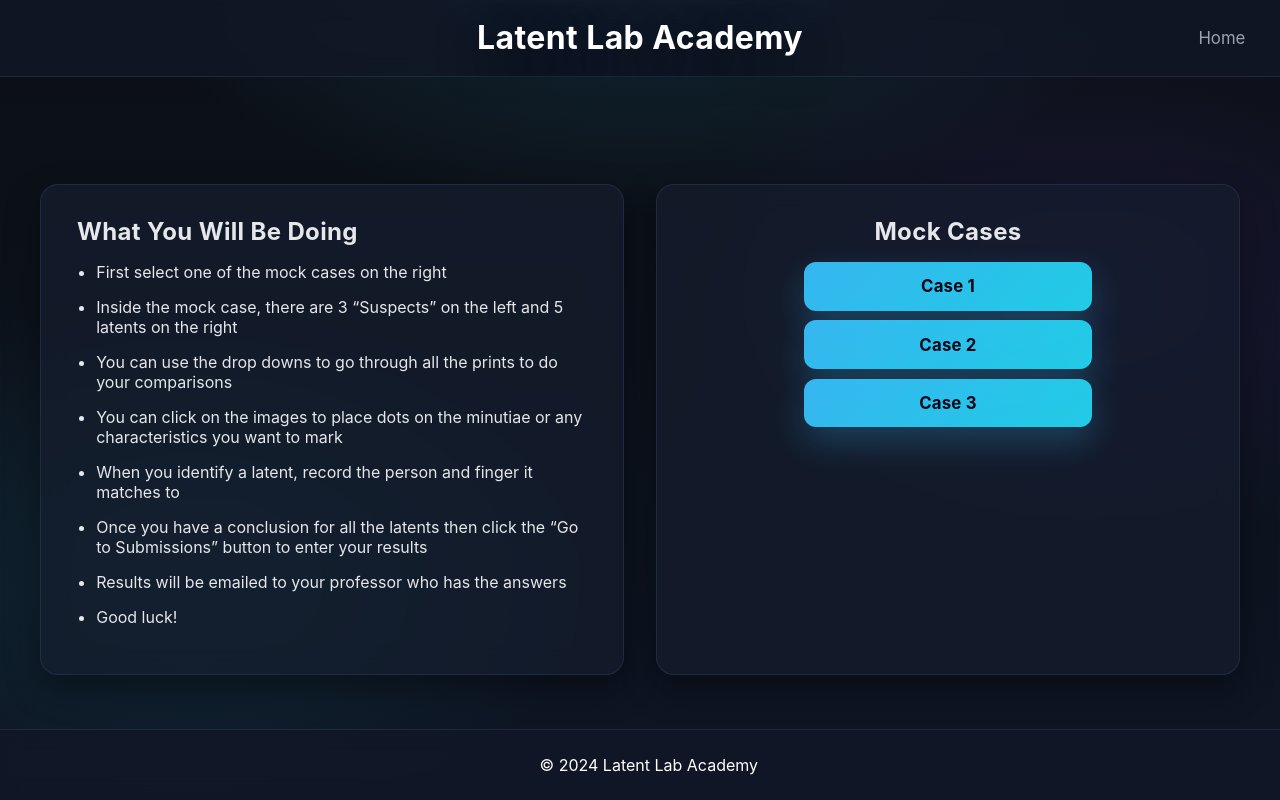
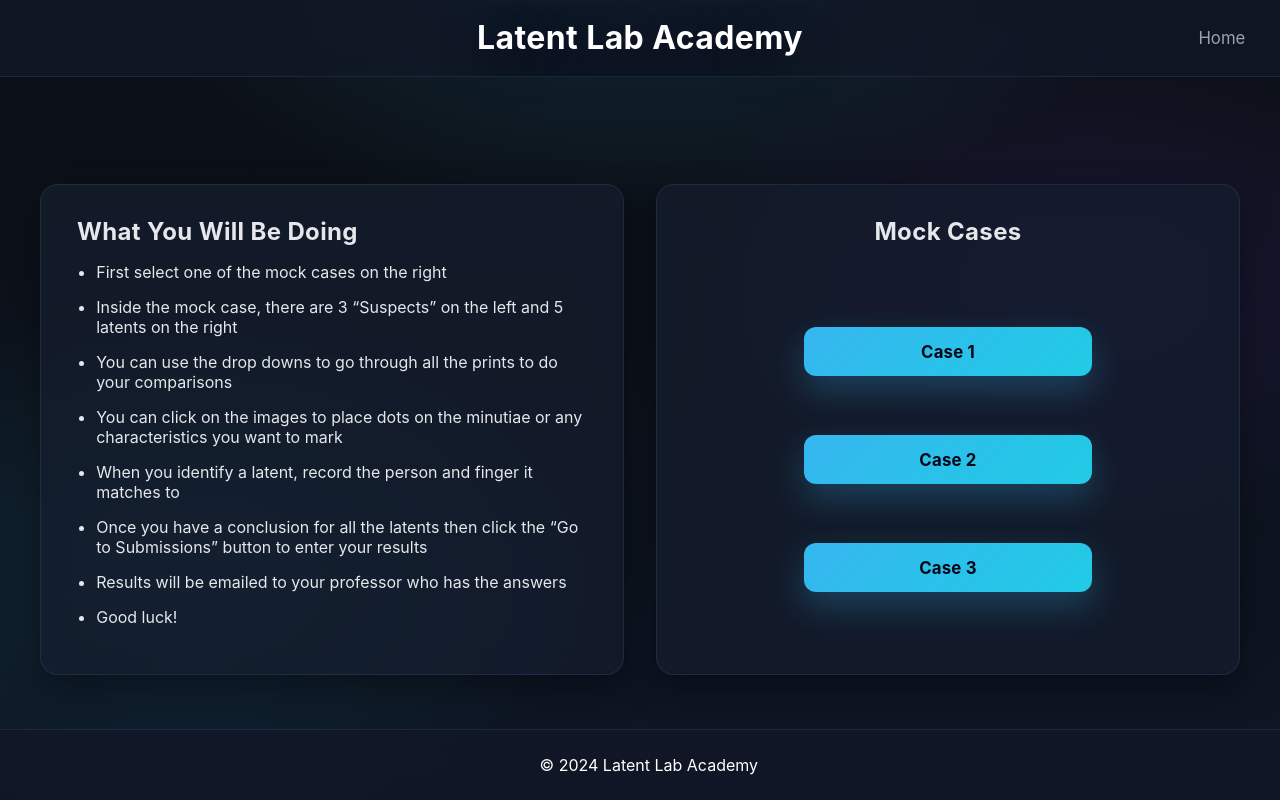
Before and after one commit to JeremyGrub/fingerprint-comparison, a React (Create React App) app: page /mock-cases in a window 1280 px wide. Built offline with nearby package versions, Linux system fonts and the light colour scheme.

Commit message:
adjusting spacing and layout

```diff
--- a/src/index.css
+++ b/src/index.css
@@ -166,6 +166,7 @@ main{
   box-shadow: 0 14px 34px rgba(56,189,248,.26);
   transition: transform .15s ease, filter .15s ease, box-shadow .15s ease, opacity .15s ease;
   opacity: .96;
+  margin-top: 1rem;
 }
 
 .mock-case-button:hover{
@@ -329,8 +330,33 @@ select:hover{
   color: var(--text);
 }
 
+/* Right card should center its children */
 .split-right-card{
-  text-align: center;
+  display: flex;
+  flex-direction: column;
+  align-items: center;   /* center the list block */
+}
+
+/* Make the UL fill the card and remove browser defaults */
+.split-right-card .mock-cases-list{
+  flex: 1;
+  width: 100%;
+  max-width: 100%;
+  padding: 0;            /* kill default UL padding */
+  margin: 1rem 0 0 0;    /* kill default UL margin */
+  list-style: none;
+
+  display: flex;
+  flex-direction: column;
+  justify-content: space-evenly;
+  align-items: center;   /* center items horizontally */
+}
+
+/* Make each LI a full row and center its content */
+.split-right-card .mock-case-item{
+  width: 100%;
+  display: flex;
+  justify-content: center;
 }
 
 .mock-cases-list{
@@ -559,7 +585,6 @@ select:hover{
   display: flex;
   justify-content: center;
   padding: 0.65rem 0 0.95rem;
-  margin-top: 0.35rem;
 
   background: linear-gradient(
     to top,
@@ -620,6 +645,30 @@ h2{
   margin-top: 0; /* legacy - replaced by comparison-action-bar */
 }
 
+/* Force perfect centering inside comparison cards */
+.comparison-card{
+  display: flex;
+  flex-direction: column;
+  align-items: center; /* centers ALL children horizontally */
+}
+
+/* Image frame centered and constrained */
+.comparison-card .image-frame{
+  width: 100%;
+  max-width: 520px;     /* 👈 this is key */
+  margin: 0 auto;       /* hard center */
+  display: flex;
+  align-items: center;
+  justify-content: center;
+}
+
+/* Canvas fills the frame evenly */
+.comparison-card .canvas{
+  width: 100% !important;
+  height: 100% !important;
+  margin: 0 !important;
+}
+
 /* Popup */
 .popup{
   position: fixed;
```
